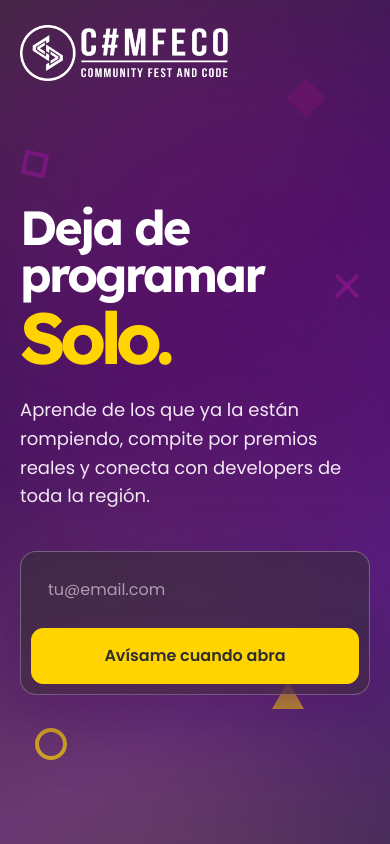
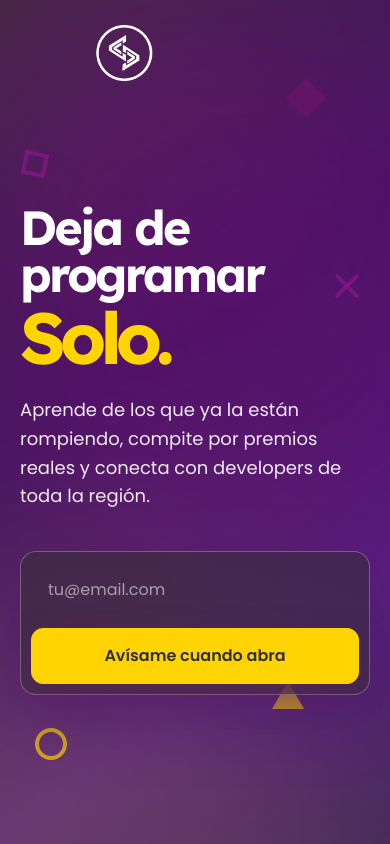
Before and after one commit to MatiasBlanc/comfeco, a React (Vite) app: page / in a window 390 px wide. Built offline with nearby package versions, Linux system fonts and the light colour scheme.

Commit message:
feat: animar logo y ajustar scroll responsive

```diff
--- a/src/App.tsx
+++ b/src/App.tsx
@@ -49,7 +49,7 @@ export default function App(): JSX.Element {
   };
 
   return (
-    <main className="relative isolate min-h-svh overflow-x-hidden bg-[linear-gradient(145deg,#2E2E2E_0%,#390F64_42%,#521E87_75%,#2E2E2E_130%)] font-['Poppins'] text-white selection:bg-[#8A178C]">
+    <main className="relative isolate min-h-svh overflow-x-hidden bg-[linear-gradient(145deg,#2E2E2E_0%,#390F64_42%,#521E87_75%,#2E2E2E_130%)] font-['Poppins'] text-white selection:bg-[#8A178C] md:h-svh md:max-h-svh md:overflow-y-hidden">
       <div className="pointer-events-none absolute -left-40 -top-44 -z-10 size-[34rem] rounded-full bg-[#8A178C]/30 blur-[120px]" />
       <div className="pointer-events-none absolute -right-48 top-0 -z-10 size-[40rem] rounded-full bg-[#69156A]/45 blur-[130px]" />
       <div className="pointer-events-none absolute bottom-[-18rem] right-[12%] -z-10 size-[38rem] rounded-full bg-[#FFD400]/15 blur-[130px]" />
@@ -64,14 +64,24 @@ export default function App(): JSX.Element {
         <span className="absolute left-[48%] top-[28%] size-0 border-x-[13px] border-b-[23px] border-x-transparent border-b-[#FFD400]/60 max-sm:hidden" />
       </div>
 
-      <div className="relative z-10 mx-auto flex min-h-svh w-[calc(100%_-_2.5rem)] max-w-280 flex-col py-[clamp(1.25rem,3vh,2rem)]">
-        <img
-          src="/comfeco-logo.png"
-          alt="COMFECO — Community Fest and Code"
-          width="356"
-          height="95"
-          className="h-auto w-[clamp(13rem,25vw,17rem)]"
-        />
+      <div className="relative z-10 mx-auto flex min-h-svh w-[calc(100%_-_2.5rem)] max-w-280 flex-col py-[clamp(1.25rem,3vh,2rem)] md:h-full md:min-h-0">
+        <div className="group relative aspect-[356/95] w-[clamp(13rem,25vw,17rem)]" aria-label="COMFECO — Community Fest and Code">
+          <img
+            src="/comfeco-icon-white.png"
+            alt="COMFECO"
+            width="95"
+            height="95"
+            className="absolute left-1/2 top-0 h-full w-auto -translate-x-1/2 transition-[left,transform] duration-500 ease-out group-hover:left-0 group-hover:translate-x-0"
+          />
+          <img
+            src="/comfeco-wordmark-white.png"
+            alt=""
+            aria-hidden="true"
+            width="261"
+            height="95"
+            className="absolute left-[26.7%] top-0 h-full w-[73.3%] translate-x-3 opacity-0 transition-[opacity,transform] duration-500 ease-out group-hover:translate-x-0 group-hover:opacity-100"
+          />
+        </div>
 
         <section className="my-auto max-w-3xl py-[clamp(2rem,5vh,4rem)]" aria-labelledby="waitlist-title">
           <h1
```
Also changed, not shown: public/comfeco-icon-white.png (added), public/comfeco-wordmark-white.png (added).
